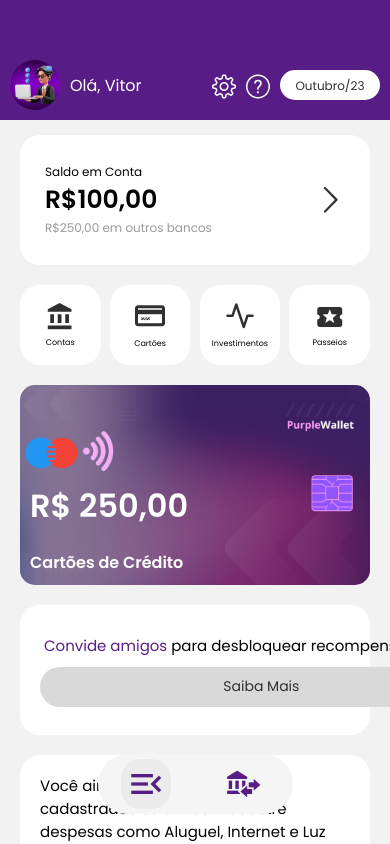
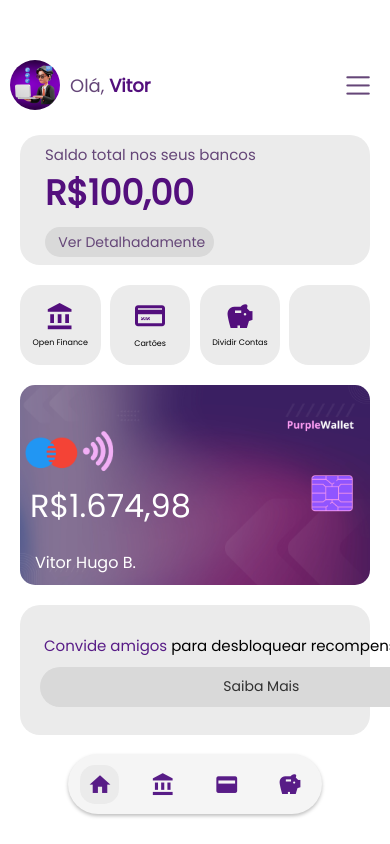
Before and after one commit to MrVitor0/PurpleWalletMobile, a React Native app: screen /Dashboard in a window 390 px wide. Built offline with nearby package versions, Linux system fonts and the light colour scheme.

Commit message:
DPT-022 <feat> (Homepage & TabBar)

```diff
--- a/App.tsx
+++ b/App.tsx
@@ -35,7 +35,7 @@ export default class App extends Component {
     return (
       <NavigationContainer>
         <StatusBar style="light" />
-        <Navigator />
+        <Navigator  />
       </NavigationContainer>
     );
   }
--- a/src/components/Card/PWBasicCard.tsx
+++ b/src/components/Card/PWBasicCard.tsx
@@ -11,16 +11,18 @@ interface CardProps {
     style?: StyleProp<ViewStyle>;
     containerStyle?: StyleProp<ViewStyle>;
     children?: React.ReactNode;
+    canBePressed?: boolean; // nova propriedade
     onPress?: () => void; // nova propriedade
 }
 
 const Card: React.FC<CardProps> = ({
     rounded = false,
-    backgroundColor = '#fff',
+    backgroundColor = '#EBEBEB',
     backgroundImage,
     height = 80,
     width = 100,
     style = {},
+    canBePressed = false, // nova propriedade
     containerStyle = {},
     shadow = false,
     children,
@@ -36,6 +38,11 @@ const Card: React.FC<CardProps> = ({
       setIsPressed(false);
     };
 
+    //check if onPress is defined
+    if (onPress) {
+        canBePressed = true;
+    }
+
 
     const styles = StyleSheet.create({
         card: {
@@ -50,7 +57,7 @@ const Card: React.FC<CardProps> = ({
                 width: 0,
                 height: 2,
             },
-            opacity: isPressed ? 0.7 : 1,
+            opacity: isPressed && canBePressed ? 0.7 : 1,
             shadowOpacity: 0.25,
             shadowRadius: 3.84,
             elevation: 5,
--- a/src/components/Navbar/CustomTabBar.tsx
+++ b/src/components/Navbar/CustomTabBar.tsx
@@ -7,11 +7,23 @@ function MyTabBar({ state, descriptors, navigation }) {
         container: {
             flexDirection: 'row',
             height: 60,
-            width: '50%',
+            width: '65%',
             alignSelf: 'center',
             alignItems: 'center',
             justifyContent: 'center',
             backgroundColor: '#F5F5F5',
+            //bottom shadow
+            shadowColor: '#000',
+            shadowOffset: {
+                width: 0,
+                height: 2,
+            },
+            shadowOpacity: 0.25,
+            shadowRadius: 3.84,
+            elevation: 20,
+
+
+
             borderRadius: 30,
             bottom: 30,
         },
@@ -29,11 +41,11 @@ function MyTabBar({ state, descriptors, navigation }) {
         },
         selectedBar: {
             backgroundColor: '#EBEBEB',
-            borderRadius: 20,
-            padding: 5,
+            borderRadius: 15,
+            padding: 7,
         }
     });
-    const allowedRoutes = ['Homepage', 'BankAccount'];
+    const allowedRoutes = ['Homepage', 'BankAccount', 'Profile', 'Settings'];
     return (
         <View style={tabBarStyles.tabBarHolder}>
             <View style={tabBarStyles.container}>
@@ -67,9 +79,13 @@ function MyTabBar({ state, descriptors, navigation }) {
                 const labelIcon = (label) => {
                     switch (label) {
                         case 'Homepage':
-                            return 'menu-open'
+                            return 'home'
                         case 'BankAccount':
-                            return 'bank-transfer'
+                            return 'bank'
+                        case 'Profile':
+                            return 'credit-card'
+                        case 'Settings':
+                            return 'piggy-bank'
                         default:
                             return 'home-analytics'
                             break;
@@ -85,7 +101,7 @@ function MyTabBar({ state, descriptors, navigation }) {
                             {label}
                         </Text> */}
                         <View style={isFocused ? tabBarStyles.selectedBar : {}}  >
-                         <MaterialCommunityIcons name={labelIcon(label) as any} size={40} color="#581C87" />
+                         <MaterialCommunityIcons name={labelIcon(label) as any} size={25} color="#581C87" />
                         </View>
 
                     </Pressable>
--- a/src/components/Navbar/DashboardHeader.tsx
+++ b/src/components/Navbar/DashboardHeader.tsx
@@ -15,20 +15,10 @@ const DashboardHeader = () => {
           style={DashboardHeaderStyles.userPicture}
           source={require('../../assets/userpopup.png')}
         />
-        <PPTextRegular style={DashboardHeaderStyles.userNameLabel}>Olá, Vitor</PPTextRegular>
+        <PPTextRegular style={DashboardHeaderStyles.userNameLabel}>Olá, <PPTextRegular style={{ color:  '#530F7D', fontWeight: 'bold'}}>Vitor</PPTextRegular> </PPTextRegular>
       </View>
       <View style={DashboardHeaderStyles.buttonContainer}>
-        <SimpleLineIcons name="settings" style={DashboardHeaderStyles.iconStyle} size={24} color="#fff" />
-        <SimpleLineIcons name="question" style={DashboardHeaderStyles.iconStyle} size={24} color="#fff" />
-        <PWBasicButton
-            size='small'
-            style={AuthStyles.buttonCornerTopRight}
-            textStyle={AuthStyles.textDateCornerTopStyle}
-            text="Outubro/23"
-            rounded
-            color="#fff"
-            textColor="#303030"
-        />
+        <SimpleLineIcons name="menu" style={DashboardHeaderStyles.iconStyle} size={24} color="#654678" />
       </View>
     </View>
   );
--- a/src/navigation/Navigator.tsx
+++ b/src/navigation/Navigator.tsx
@@ -37,11 +37,16 @@ function DashboardStackNavigator() {
       initialRouteName="Homepage"
       screenOptions={{
         header: () => <DashboardHeader />,
+        //set backgrond color
+        tabBarStyle: { backgroundColor: '#FFFFFF' },
+
       }}
       tabBar={props => <CustomTabBar {...props} />}
     >
       <Tab.Screen name="Homepage" component={HomepageScreen} />
       <Tab.Screen name="BankAccount" component={BankAccountScreen} />
+      <Tab.Screen name="Profile" component={BankAccountScreen} />
+      <Tab.Screen name="Settings" component={BankAccountScreen} />
     </Tab.Navigator>
   );
 }
@@ -62,7 +67,7 @@ function Navigator() {
       headerShown: false,
     }}>
       <Stack.Screen name="Application" component={ApplicationStackNavigator} />
-      <Stack.Screen name="Auth" component={AuthStackNavigator} />
+      <Stack.Screen name="Auth" component={AuthStackNavigator}  />
       <Stack.Screen name="Dashboard" component={DashboardStackNavigator} />
     </Stack.Navigator>
   );
--- a/src/screens/WelcomePage.tsx
+++ b/src/screens/WelcomePage.tsx
@@ -21,7 +21,7 @@ function WelcomePage() {
           />
           <View style={styles.buttonContainer} >
             <PPText style={styles.welcomeMessage}>A simplicidade financeira leva ao sucesso financeiro</PPText>
-            <PWBasicButton style={styles.buttonStyle} size='medium' rounded text="Começar" onPress={() => goToLogin()}  />
+            <PWBasicButton style={styles.buttonStyle} textStyle={{ fontSize: 18 }} size='medium' rounded text="Começar" onPress={() => goToLogin()}  />
           </View>
       </View>
 
--- a/src/screens/dashboard/BankAccount.tsx
+++ b/src/screens/dashboard/BankAccount.tsx
@@ -7,6 +7,7 @@ import PPText, { PPTextRegular } from '../../components/Label/PPText';
 const bankAccountStyles = StyleSheet.create({
   flex: {
     flex: 1,
+    backgroundColor: '#FFFFFF',
   },
   homepageFlex: {
     flex: 1,
--- a/src/screens/dashboard/Homepage.tsx
+++ b/src/screens/dashboard/Homepage.tsx
@@ -2,13 +2,14 @@ import React from 'react';
 import { View, StyleSheet, ImageBackground, ScrollView} from 'react-native';
 import { PWBasicButton, PWBasicCard } from '../../components';
 import { Entypo, MaterialCommunityIcons, Feather, MaterialIcons    } from '@expo/vector-icons';
-import PPText, { PPTextRegular } from '../../components/Label/PPText';
+import { PPTextRegular } from '../../components/Label/PPText';
 import { useNavigation } from '@react-navigation/native';
 import { StackNavigation } from '../../navigation/Middleware';
 
 const HomepageStyles = StyleSheet.create({
   flex: {
     flex: 1,
+    backgroundColor: '#FFFFFF',
   },
   homepageFlex: {
     flex: 1,
@@ -27,14 +28,24 @@ const HomepageStyles = StyleSheet.create({
     justifyContent: 'space-between',
   },
   cardTitle: {
-    fontSize: 12,
+    fontSize: 15,
+    color: '#654678',
   },
   cardAmount: {
-    fontSize: 25,
+    fontSize: 35,
+    fontWeight: 'bold',
+    color: '#530F7D',
   },
   cardSubtitle: {
-    fontSize: 12,
-    color: 'rgba(0,0,0,0.4)',
+    fontSize: 13,
+    backgroundColor: '#D9D9D9',
+    borderRadius: 20,
+    padding: 5,
+    paddingLeft: 10,
+    width: '80%',
+    height: 30,
+    color: '#654678',
+    marginTop: 8,
   },
   optionsContainer: {
     flexDirection: 'row',
@@ -75,7 +86,7 @@ const HomepageStyles = StyleSheet.create({
   creditCardSubtitle: {
     fontSize: 16,
     color: '#fff',
-    marginLeft: 10,
+    marginLeft: 15,
     marginBottom: 10
   },
   creditCardTexts: {
@@ -128,65 +139,60 @@ function Homepage() {
     navigate('BankAccount');
   }
   return (
-    <ScrollView>
+
     <View style={HomepageStyles.flex}>
+      <ScrollView>
       <View style={HomepageStyles.homepageFlex}>
         <PWBasicCard
           style={HomepageStyles.cardContainer}
           containerStyle={HomepageStyles.cardInnerContainer}
           rounded={true}
-          onPress={() => goToBankAccount()}
-          backgroundColor="#fff"
+          backgroundColor="#EBEBEB"
         >
-        <View>
-          <PPTextRegular style={HomepageStyles.cardTitle}>Saldo em Conta</PPTextRegular>
-          <PPText style={HomepageStyles.cardAmount}>R$100,00</PPText>
-          <PPTextRegular style={HomepageStyles.cardSubtitle}>R$250,00 em outros bancos</PPTextRegular>
+        <View >
+          <PPTextRegular style={HomepageStyles.cardTitle}>Saldo total nos seus bancos</PPTextRegular>
+          <PPTextRegular style={HomepageStyles.cardAmount}>R$100,00</PPTextRegular>
+          <PWBasicButton  onPress={goToBankAccount} textStyle={{ color: '#654678' }}  style={HomepageStyles.cardSubtitle} text={'Ver Detalhadamente'} />
         </View>
-        <Entypo  name="chevron-thin-right" size={30} color="#303030" />
       </PWBasicCard>
-
       {/* -- Slider Optionss Area */}
       <View style={HomepageStyles.optionsContainer}>
           <PWBasicCard
             style={HomepageStyles.optionsCardContainer}
             rounded={true}
-            backgroundColor="#fff"
+            backgroundColor="#EBEBEB"
           >
             <View style={HomepageStyles.optionsContentContainer}>
-              <MaterialCommunityIcons  name="bank" size={30} color="#303030" />
-              <PPTextRegular style={HomepageStyles.optionsContentLabel}>Contas</PPTextRegular>
+              <MaterialCommunityIcons  name="bank" size={30} color="#530F7D" />
+              <PPTextRegular style={HomepageStyles.optionsContentLabel}>Open Finance</PPTextRegular>
             </View>
           </PWBasicCard>
           <PWBasicCard
             style={HomepageStyles.optionsCardContainer}
             rounded={true}
-            backgroundColor="#fff"
+            backgroundColor="#EBEBEB"
           >
             <View style={HomepageStyles.optionsContentContainer}>
-              <Entypo name="credit-card" size={30} color="#303030" />
+              <Entypo name="credit-card" size={30} color="#530F7D" />
               <PPTextRegular style={HomepageStyles.optionsContentLabel}>Cartões</PPTextRegular>
             </View>
           </PWBasicCard>
           <PWBasicCard
             style={HomepageStyles.optionsCardContainer}
             rounded={true}
-            backgroundColor="#fff"
+            backgroundColor="#EBEBEB"
           >
             <View style={HomepageStyles.optionsContentContainer}>
-              <Feather name="activity" size={30} color="#303030" />
-              <PPTextRegular style={HomepageStyles.optionsContentLabel}>Investimentos</PPTextRegular>
+              <MaterialCommunityIcons name="piggy-bank" size={30} color="#530F7D" />
+              <PPTextRegular style={HomepageStyles.optionsContentLabel}>Dividir Contas</PPTextRegular>
             </View>
           </PWBasicCard>
+          {/* Empty Card */}
           <PWBasicCard
             style={HomepageStyles.optionsCardContainer}
             rounded={true}
-            backgroundColor="#fff"
+            backgroundColor="#EBEBEB"
           >
-            <View style={HomepageStyles.optionsContentContainer}>
-              <MaterialIcons name="local-attraction" size={30} color="#303030" />
-              <PPTextRegular  style={HomepageStyles.optionsContentLabel}>Passeios</PPTextRegular>
-            </View>
           </PWBasicCard>
         </View>
 
@@ -197,36 +203,27 @@ function Homepage() {
             style={HomepageStyles.creditCardBackground}
           >
             <View style={HomepageStyles.creditCardTexts}>
-              <PPText style={HomepageStyles.creditCardTitle}>R$ 250,00</PPText>
+              <PPTextRegular style={HomepageStyles.creditCardTitle}>R$1.674,98</PPTextRegular>
             </View>
-            <PPText style={HomepageStyles.creditCardSubtitle}>Cartões de Crédito</PPText>
+            <PPTextRegular style={HomepageStyles.creditCardSubtitle}>Vitor Hugo B.</PPTextRegular>
           </ImageBackground>
         </View>
         {/* -- PurpleWallet Call to Action */}
         <PWBasicCard
             style={HomepageStyles.ctaCardContainer}
             rounded={true}
-            backgroundColor="#fff"
+            backgroundColor="#EBEBEB"
           >
             <View style={HomepageStyles.ctaContentContainer}>
               <PPTextRegular  style={HomepageStyles.ctaContentLabel}> <PPTextRegular style={{ color: '#581C87' }}>Convide amigos</PPTextRegular> para desbloquear recompensas incríveis.</PPTextRegular>
               <PWBasicButton textStyle={{ color: '#303030' }}  style={HomepageStyles.ctaButton} text={'Saiba Mais'} />
             </View>
         </PWBasicCard>
-         {/* -- PurpleWallet Expanses Graph */}
-         <PWBasicCard
-            style={HomepageStyles.expansesCardContainer}
-            containerStyle={HomepageStyles.cardInnerContainer}
-            rounded={true}
-            backgroundColor="#fff"
-          >
-            <View style={HomepageStyles.expansesGraphContainer}>
-              <PPTextRegular  style={HomepageStyles.expanseContentLabel}>Você ainda não possui despesas cadastradas este mês. Cadastre despesas como Aluguel, Internet e Luz para visualizar os dados.</PPTextRegular>
-            </View>
-        </PWBasicCard>
+
       </View>
+      </ScrollView>
     </View>
-    </ScrollView>
+
   );
 }
 
--- a/src/styles/sharedStyles.tsx
+++ b/src/styles/sharedStyles.tsx
@@ -82,7 +82,7 @@ const DashboardHeaderStyles = StyleSheet.create({
     flexDirection: 'row',
     justifyContent: 'space-between',
     alignItems: 'center',
-    backgroundColor: '#581C87',
+    backgroundColor: '#fff',
     paddingTop: 60, // Adicione o padding no topo
     paddingBottom: 10, // Adicione o padding no rodapé
     paddingHorizontal: 10, // Adicione o padding horizontal
@@ -98,8 +98,8 @@ const DashboardHeaderStyles = StyleSheet.create({
     borderRadius: 25,
   },
   userNameLabel: {
-    color: '#fff',
-    fontSize: 16,
+    color: '#654678',
+    fontSize: 18,
   },
   container: {
     flex: 1,
```
